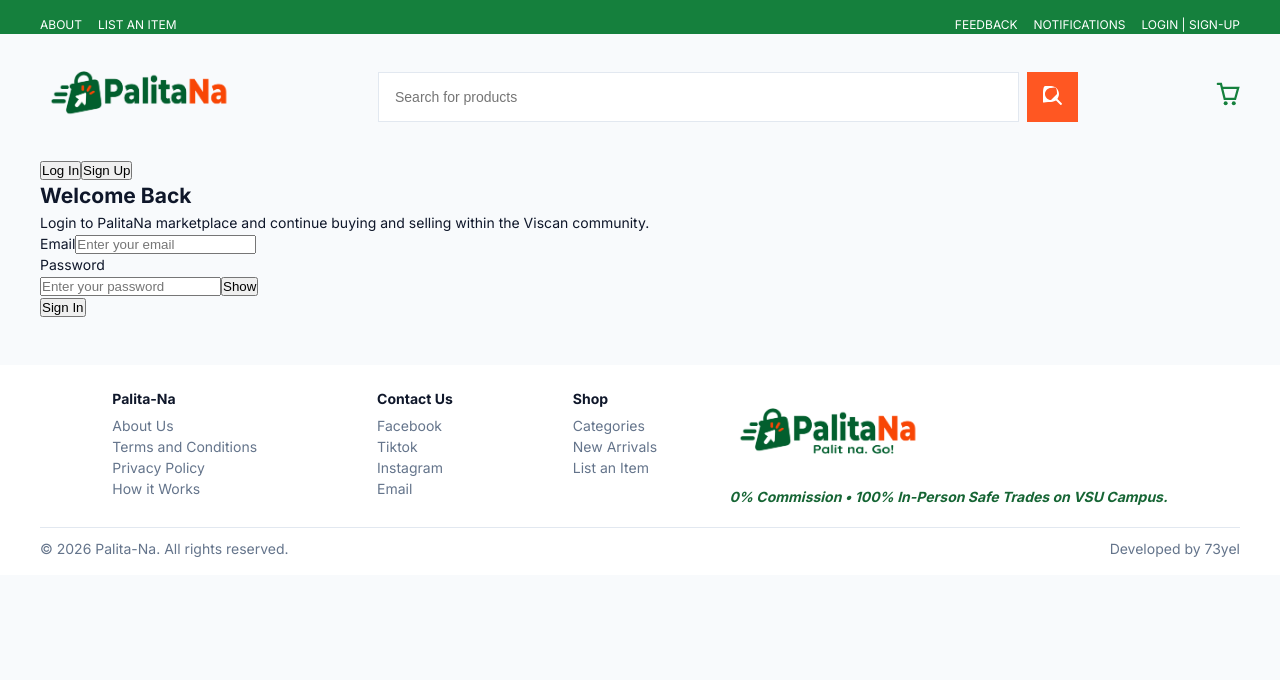
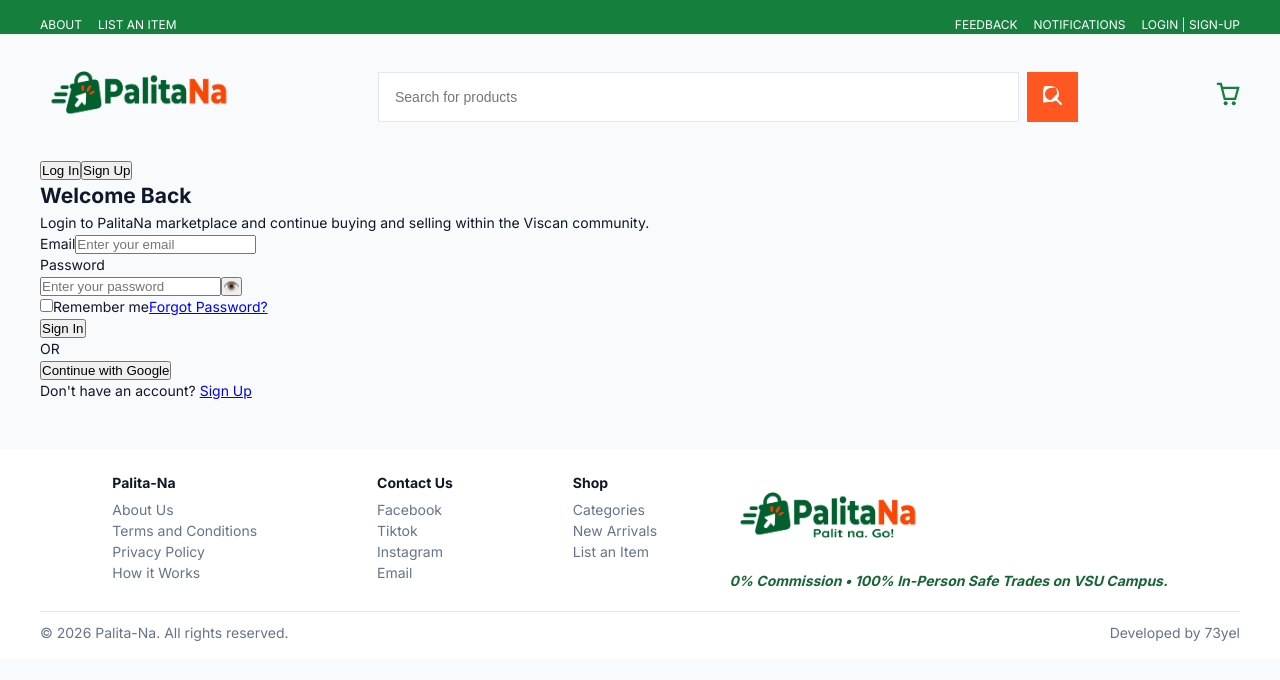
Before and after one commit to yei95474/PalitaNa-React, a React (Vite) app: page /login in a window 1280 px wide. Shown: the top 680 px of the page. Built offline with nearby package versions, Linux system fonts and the light colour scheme; no server answers.

Commit message:
feat: add auth page stubs and mode-switch footer

```diff
--- a/src/pages/LoginPage.jsx
+++ b/src/pages/LoginPage.jsx
@@ -163,10 +163,22 @@
                                 className="show-password-btn"
                                 onClick={() => setShowPassword((prev) => !prev)}
                             >
-                                {showPassword ? 'Hide' : 'Show'}
+                                {showPassword ? '👁️‍🗨️' : '👁️'}
                             </button>
                         </div>
                     </div>
+
+                    {!isSignUp && (
+                        <div className="login-options">
+                            <label className="remember-me" htmlFor="remember">
+                                <input type="checkbox" id="remember" />
+                                Remember me
+                            </label>
+                            <Link to="/page-under-development" className="forgot-password-link">
+                                Forgot Password?
+                            </Link>
+                        </div>
+                    )}
 
                     {isSignUp && (
                         <div className="form-group">
@@ -191,8 +203,8 @@
                                 onChange={(e) => setAgree(e.target.checked)}
                             />
                             <label htmlFor="terms">
-                                I agree to the <Link to="/page-under-development">Terms of Service</Link> and{' '}
-                                <Link to="/page-under-development">Privacy Policy</Link>
+                                I agree to the <Link to="/page-under-development"> Terms of Service</Link> and{' '}
+                                <Link to="/page-under-development"> Privacy Policy</Link>.
                             </label>
                         </div>
                     )}
@@ -200,6 +212,28 @@
                     <button type="submit" className="auth-submit-btn">
                         {isSignUp ? 'Create Account' : 'Sign In'}
                     </button>
+
+                    <div className="auth-divider">
+                        <span>OR</span>
+                    </div>
+
+                    <button type="button" className="google-auth-btn">
+                        Continue with Google
+                    </button>
+
+                    {isSignUp ? (
+                        <div className="login-confirmation">
+                            <p>
+                                Already have an account? <Link to="" onClick={() => switchMode(false)}> Log in</Link>
+                            </p>
+                        </div>
+                    ) : (
+                        <div className="login-confirmation">
+                            <p>
+                                Don't have an account? <Link to="" onClick={() => switchMode(true)}> Sign Up</Link>
+                            </p>
+                        </div>
+                    )}
                 </form>
             </section>
         </main >
```
